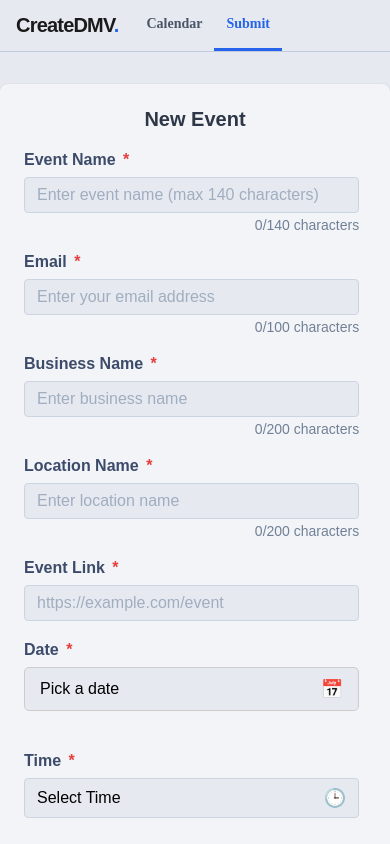
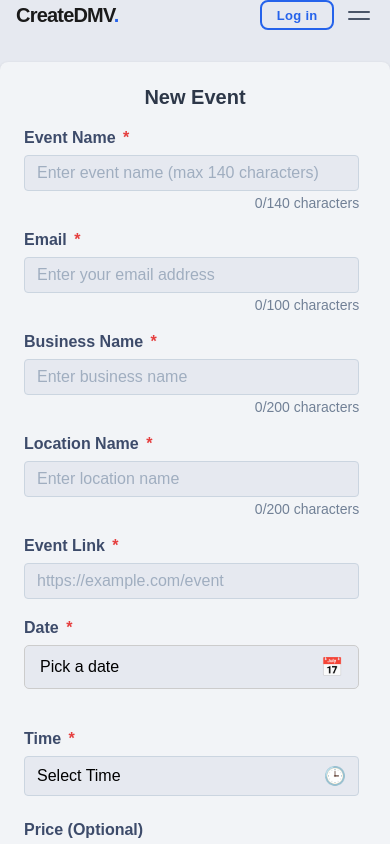
Before and after one commit to KorynLA/DC-craft-events-tracker, a React (Create React App) app: page /submit-event in a window 390 px wide. Built offline with nearby package versions, Linux system fonts and the light colour scheme.

Commit message:
Adding login button to header & login button tests. Also, updating header so when it is a mobile environment the nav tabs become a hamburger menu.

```diff
--- a/src/components/navigationTabs.js
+++ b/src/components/navigationTabs.js
@@ -1,4 +1,4 @@
-import { useState } from 'react';
+import { useState, useEffect } from 'react';
 import { useNavigate, useLocation } from 'react-router';
 import './style/navigationTabs.css';
 
@@ -20,6 +20,15 @@ import './style/navigationTabs.css';
 export default function NavigationTabs() {
   const navigate = useNavigate();
   const location = useLocation();
+   const [mobileMenuOpen, setMobileMenuOpen] = useState(false);
+  const [isMobile, setIsMobile] = useState(false);
+
+  useEffect(() => {
+    const check = () => setIsMobile(window.innerWidth <= 640);
+    check();
+    window.addEventListener('resize', check);
+    return () => window.removeEventListener('resize', check);
+  }, []);
 
   /**
    * Determines which tab should be active based on the current URL path.
@@ -52,6 +61,7 @@ export default function NavigationTabs() {
    */
   const handleTabClick = (tab) => {
     setActiveTab(tab);
+    setMobileMenuOpen(false);
     switch (tab) {
       case 'calendar':
         navigate('/calendar');
@@ -94,6 +104,23 @@ export default function NavigationTabs() {
           Submit
         </div>
       </div>
+      <div className="header-actions">
+        <button className="login-btn" aria-label="Log in">Log in</button>
+        {isMobile && (
+          <button className="hamburger" onClick={() => setMobileMenuOpen(!mobileMenuOpen)} aria-label="Toggle navigation menu" aria-expanded={mobileMenuOpen}>
+            <span className="hamburger-line" />
+            <span className="hamburger-line" />
+          </button>
+        )}
+      </div>
+      {isMobile && mobileMenuOpen && (
+        <div className="mobile-menu">
+        {['calendar', 'submit-event'].map(tab => (
+          <div key={tab} className={`mobile-menu-item ${activeTab === tab ? 'active' : ''}`} onClick={() => handleTabClick(tab)} role="button" tabIndex={0}>
+            {tab === 'submit-event' ? 'Submit' : tab.charAt(0).toUpperCase() + tab.slice(1)}
+          </div>))}
+        </div>
+      )}
     </div>
   );
 }
--- a/src/components/style/navigationTabs.css
+++ b/src/components/style/navigationTabs.css
@@ -46,8 +46,38 @@
   border-bottom-color: #2563eb; /* Bright blue border for active tab */
 }
 
+.header-actions {
+  display: flex;
+  align-items: center;
+  justify-content: flex-end;
+  padding: 0 2rem;
+  gap: 12px;
+}
+
+/* Login button — ghost/outline style */
+.login-btn {
+  padding: 0.45rem 1.2rem;
+  border: 2px solid #2563eb;
+  border-radius: 8px;
+  background: transparent;
+  color: #2563eb;
+  font-weight: 700;
+  font-size: 14px;
+  letter-spacing: 0.3px;
+  cursor: pointer;
+  transition: background 0.2s ease, color 0.2s ease;
+}
+
+.login-btn:hover {
+  background: #2563eb;
+  color: #fff;
+}
+
 /* Responsive styles */
 @media (max-width: 640px) {
+  .header {
+    border-bottom: 0px !important;
+  }
   .logo {
     font-family: Arial, sans-serif;
     font-size: 20px;
@@ -65,4 +95,87 @@
     font-size: 14px;
     text-align: center;
   }
+  .header-actions {
+    padding: 0 1rem;
+    gap: 10px;
+  }
+
+  .login-btn {
+    padding: 0.35rem 0.9rem;
+    font-size: 13px;
+  }
+
+  /* Show hamburger on mobile */
+  .hamburger {
+    display: flex;
+  }
+
+  /* Show mobile dropdown */
+.mobile-menu {
+  display: flex;
+  flex-direction: column;
+  align-items: flex-end;
 }
+
+.mobile-menu-item {
+  width: 100%;
+  font-size: 20px !important;
+  text-align: center;
+}
+
+  .mobile-menu-item:last-child {
+    border-bottom: none;
+  }
+
+  .mobile-menu-item:hover {
+    background: #e8edf5;
+    color: #2d3748;
+  }
+
+  .mobile-menu-item.active {
+    color: #2563eb;
+    background: #eff6ff;
+  }
+}
+
+/* Hamburger button */
+.hamburger {
+  display: none;
+  flex-direction: column;
+  gap: 5px;
+  background: none;
+  border: none;
+  cursor: pointer;
+  padding: 4px;
+}
+.hamburger-line {
+  display: block;
+  width: 22px;
+  height: 2px;
+  background: #4a5568;
+  border-radius: 2px;
+}
+
+/* Mobile dropdown menu */
+.mobile-menu {
+  display: flex;
+  flex-direction: column;
+  align-items: flex-end;
+}
+
+.mobile-menu-item {
+  width: 100%;
+  text-align: center;
+}
+.mobile-menu-item:last-child { border-bottom: none; }
+.mobile-menu-item:hover { background: #e8edf5; color: #2d3748; }
+
+@media (max-width: 640px) {
+  .header { grid-template-columns: 1fr auto; }
+  .nav-tabs { display: none; }
+  .hamburger { display: flex; }
+  .mobile-menu-item {
+    text-align: center;
+    width: 100vw;
+  }
+}
```
Also changed, not shown: src/App.css (+5 -5 lines), 1 other file (tests, documents, lock files or other folders).
